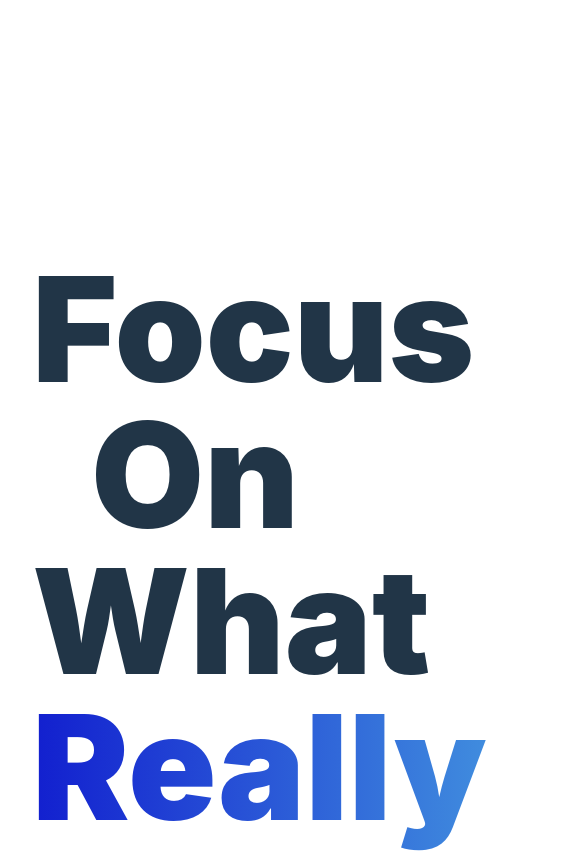
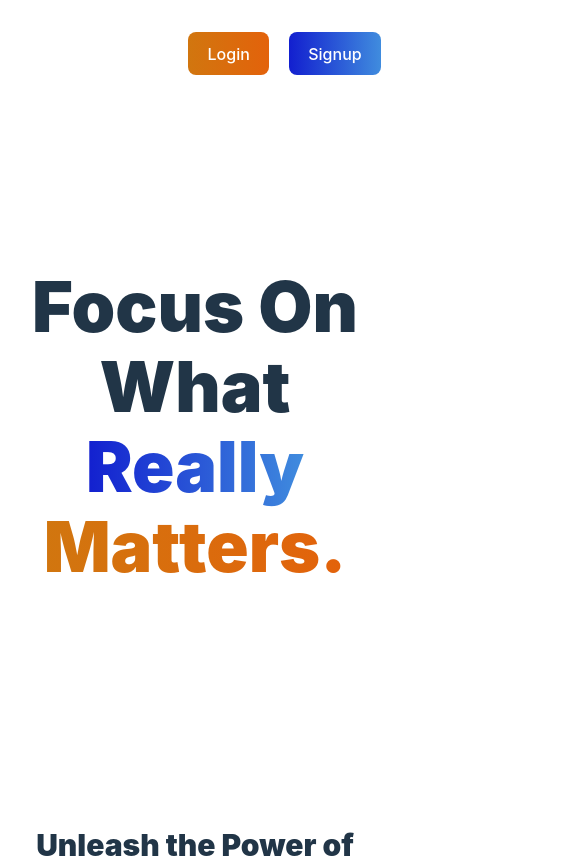
Before and after one commit to NathanVRyver/PhraseForge, a React (Vite) app: page / in a window 390 px wide. Shown: the top 858 px of the page, 585 px wide, since content can reach past the window. Built offline with nearby package versions, Linux system fonts and the light colour scheme; no server answers.

Commit message:
mobile resp

```diff
--- a/src/components/Demonstration.jsx
+++ b/src/components/Demonstration.jsx
@@ -43,7 +43,7 @@ export function Demonstration() {
 
   return (
     <>
-      <div className="m-4 grid grid-cols-3 gap-4">
+      <div className="m-4 grid grid-cols-1 md:grid-cols-2 lg:grid-cols-3 gap-4">
         {example.map((product, index) => (
           <div
             key={index}
@@ -59,7 +59,7 @@ export function Demonstration() {
           </div>
         ))}
       </div>
-      <div className="m-4 grid grid-cols-2 gap-4">
+      <div className="m-4 grid grid-cols-1 md:grid-cols-2 lg:grid-cols-3 gap-4">
         {Example2.map((product, index) => (
           <div
             key={index}
--- a/src/components/Generator.jsx
+++ b/src/components/Generator.jsx
@@ -57,7 +57,7 @@ export function Generator() {
       </button>
       <br />
       <div>
-        {result && <DescriptionContainer Description={result} />}
+        {!loading && result && <DescriptionContainer Description={result} />}
         {loading && <Loader />}
       </div>
     </>
@@ -81,9 +81,9 @@ function DescriptionContainer({ Description }) {
 
 function Loader() {
   return (
-    <>
-      <span className="loader"></span>
-    </>
+    <div className="py-6">
+      <span className="loader "></span>
+    </div>
   );
 }
 // TODO - TRAIN THE MODEL BETTER FOR MORE SEO OPTIMIZED RESULTS
--- a/src/components/Hero.jsx
+++ b/src/components/Hero.jsx
@@ -1,7 +1,9 @@
+import React from "react";
+
 export function Hero() {
   return (
     <div className="py-24 hero">
-      <h1 className="text-center text-6xl font-black pt-16 pb-36 w-full gigantic-text">
+      <h1 className="text-center  font-black pt-16 pb-36 w-full gigantic-text ">
         Focus On What <span className="headliner"> Really </span>{" "}
         <span className="headliner2"> Matters. </span>
       </h1>
--- a/src/components/Navbar.jsx
+++ b/src/components/Navbar.jsx
@@ -18,17 +18,19 @@ export function Navbar({ isAuthenticated, onSignOut }) {
         {isAuthenticated ? (
           <>
             <Link to="/demo" className="mx-2">
-              Demo
+              <button id="outline-button">Demo</button>
             </Link>
-            <button onClick={handleSignOut}>Logout</button>
+            <button onClick={handleSignOut} id="button">
+              Logout
+            </button>
           </>
         ) : (
           <>
             <Link to="/login" className="mx-2">
-              Login
+              <button id="outline-button">Login</button>
             </Link>
             <Link to="/signup" className="mx-2">
-              Signup
+              <button id="button">Signup</button>
             </Link>
           </>
         )}
--- a/src/index.css
+++ b/src/index.css
@@ -131,15 +131,40 @@ h1 {
   -webkit-background-clip: text;
   -webkit-text-fill-color: transparent;
 }
+
 .headliner2 {
   background: #d1760f;
   background: linear-gradient(to right, #d1760f 0%, #e3620b 100%);
   -webkit-background-clip: text;
   -webkit-text-fill-color: transparent;
 }
+
 .gigantic-text {
   font-size: 146px;
+  line-height: 9rem;
 }
+
+@media (max-width: 768px) {
+  .headliner {
+    background: #121fcf;
+    background: linear-gradient(to right, #121fcf 0%, #408cde 100%);
+    -webkit-background-clip: text;
+    -webkit-text-fill-color: transparent;
+  }
+
+  .headliner2 {
+    background: #d1760f;
+    background: linear-gradient(to right, #d1760f 0%, #e3620b 100%);
+    -webkit-background-clip: text;
+    -webkit-text-fill-color: transparent;
+  }
+
+  .gigantic-text {
+    font-size: 70px;
+    line-height: 5rem;
+  }
+}
+
 /* Loader */
 .loader {
   width: 48px;
```
